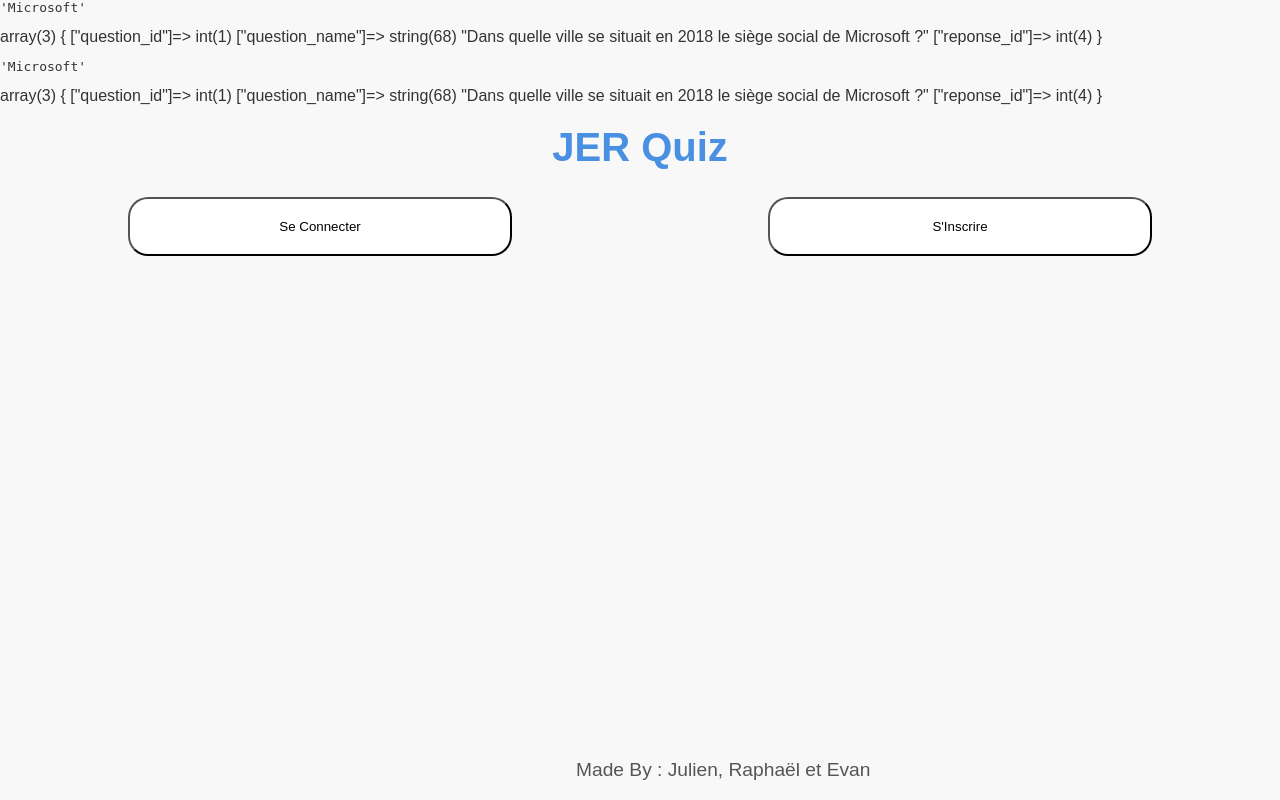
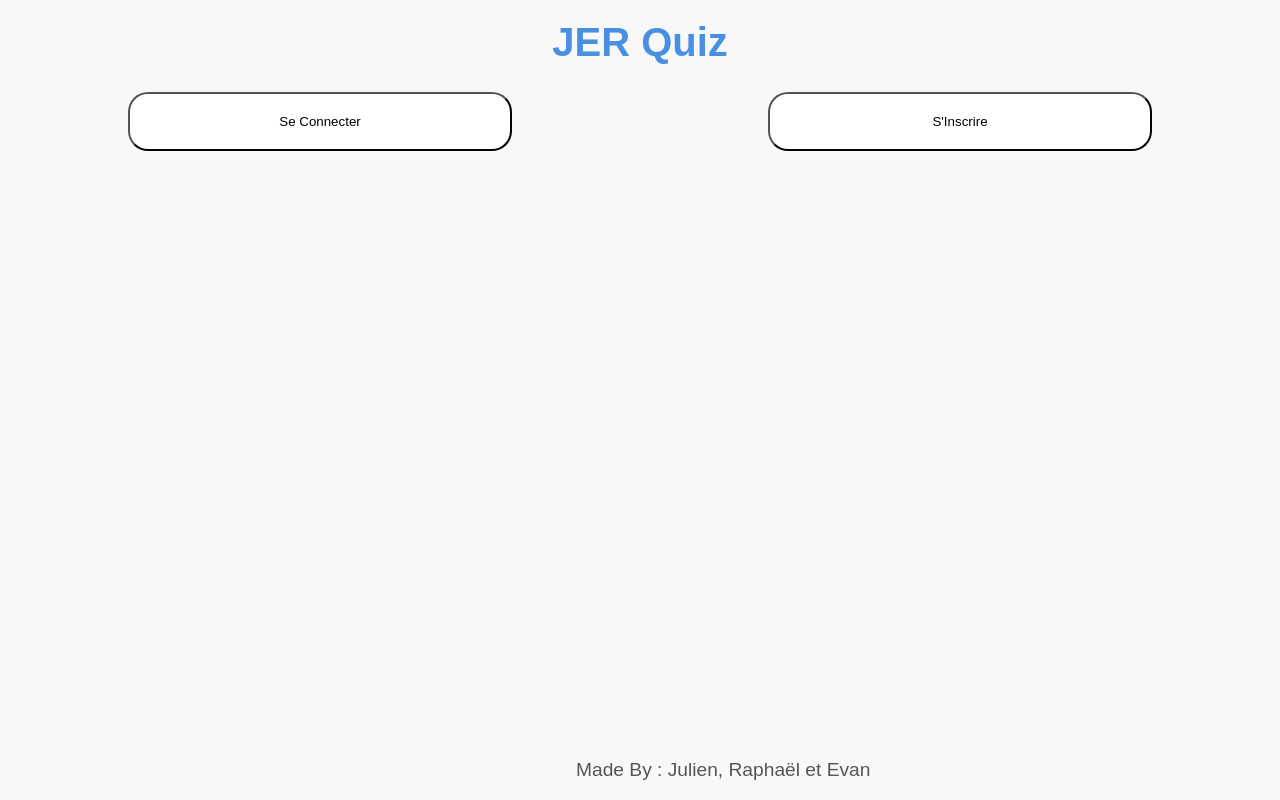
Before and after one commit to 2Raphael5/Quizz-API, a PHP site: page /index.php?theme=Microsoft in a window 1280 px wide. Run offline with PHP 8.4, Linux system fonts and the light colour scheme; data comes from the database, SQL or seed files in the repository.

Commit message:
Add files via upload

```diff
--- a/QuizProjectWeb/index.php
+++ b/QuizProjectWeb/index.php
@@ -25,10 +25,8 @@ if (isset($_POST['go']) && $_POST['go'] == 'envoyer') {
 }
 
 if ($theme) {
-    echo "<pre>" . var_export($theme, true) . "</pre>";
 
     $question = SelectQuizz($theme,$id);
-    var_dump($question);
     if ($question) {
 
         $reponses = SelectQuestion($question);
@@ -37,10 +35,8 @@ if ($theme) {
 $theme = isset($_GET['theme']) ? $_GET['theme'] : null;
 
 if ($theme) {
-    echo "<pre>" . var_export($theme, true) . "</pre>";
 
     $question = SelectQuizz($theme, $id);
-    var_dump($question);  // Ajoutez cette ligne pour déboguer
     if ($question) {
         $reponses = SelectQuestion($question);
     } else {
```
